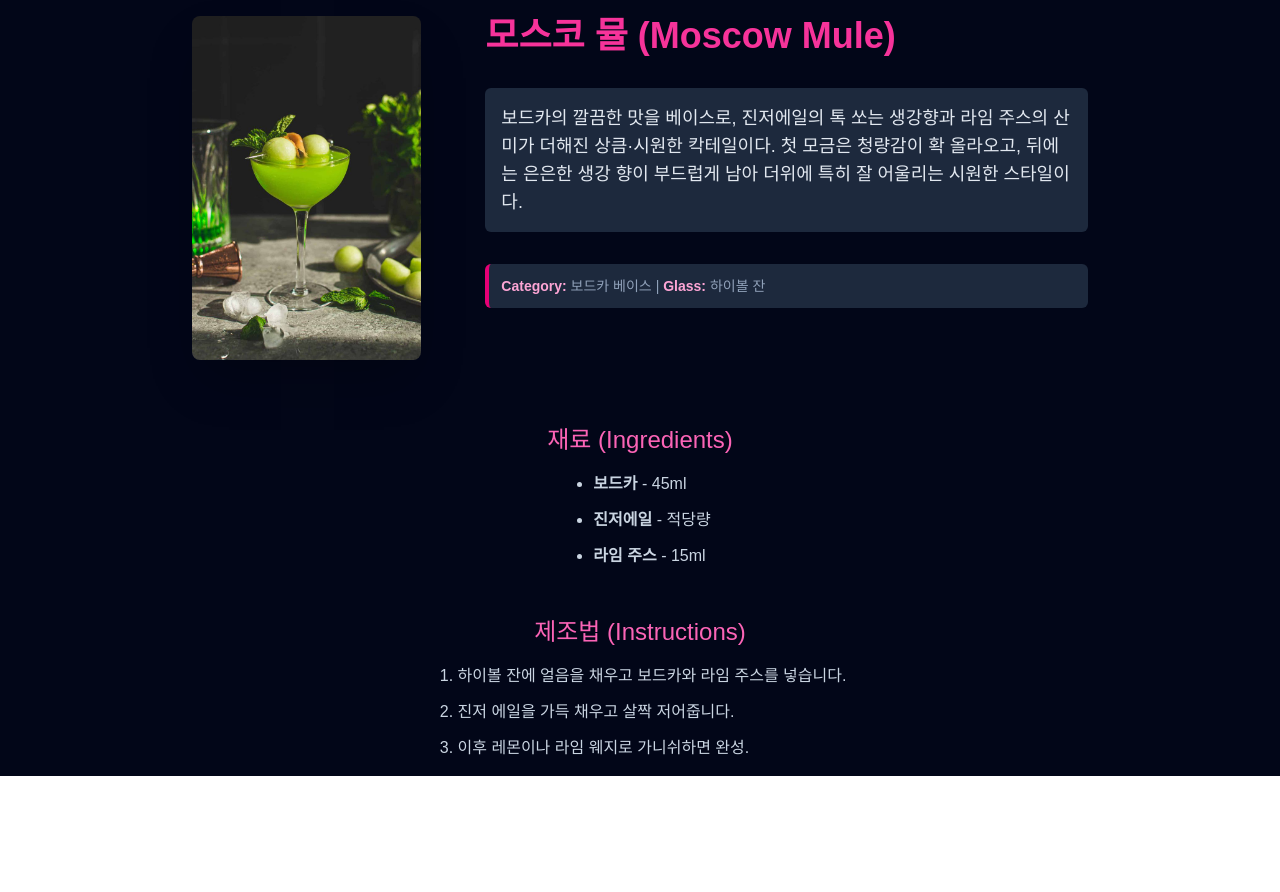
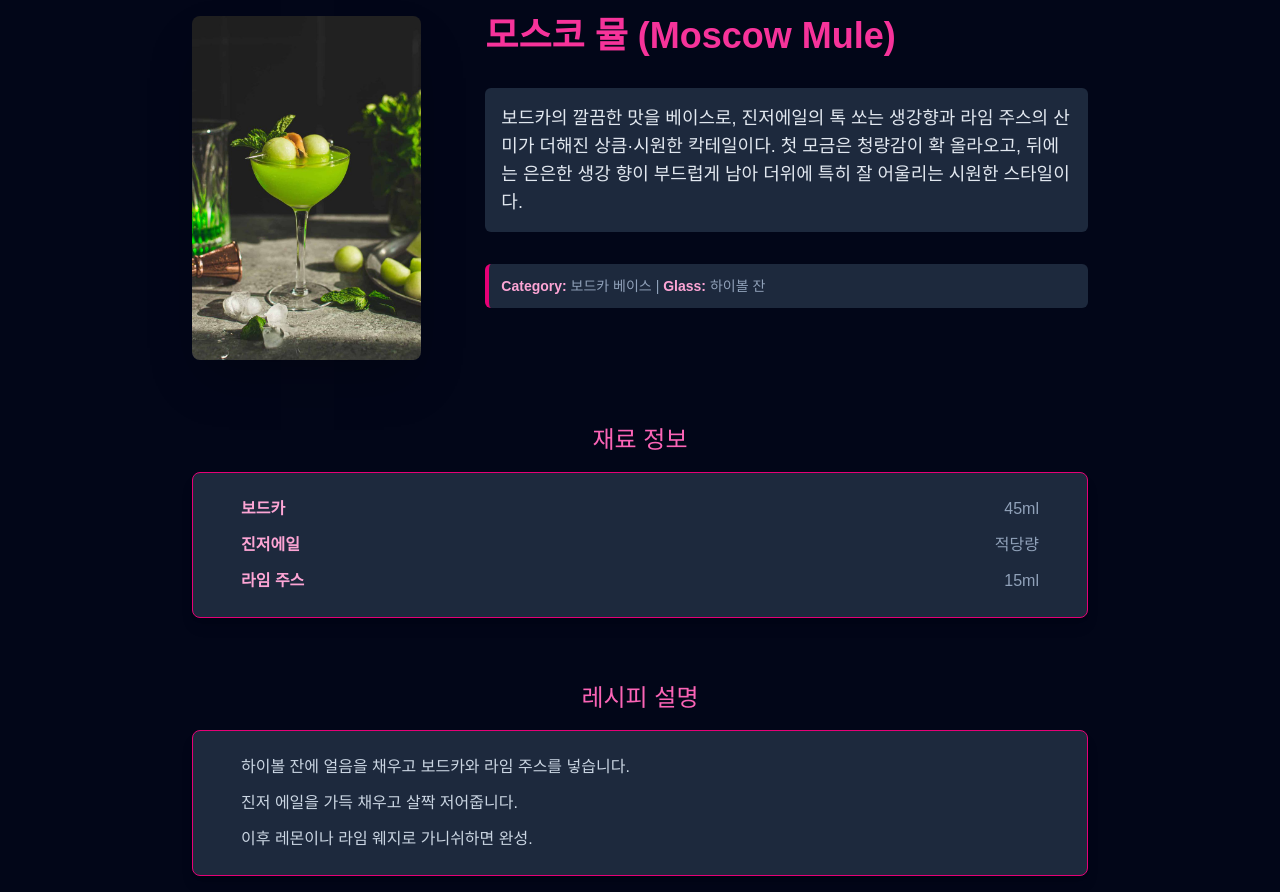
Before and after one commit to junyi04/OBar, a Next.js app: page /detail/1 in a window 1280 px wide. Before the commit the page ends 800 px from the top, so only its background shows below. Built offline with nearby package versions, Linux system fonts and the light colour scheme.

Commit message:
feat: detail 화면 CSS 수정

```diff
--- a/components/detail/IngredientCocktail.tsx
+++ b/components/detail/IngredientCocktail.tsx
@@ -2,15 +2,22 @@ import { Cocktail } from "@/types/cocktail";
 
 export const IngredientCocktail = ({ ingredients }: { ingredients: Cocktail["ingredients"] }) => {
   return (
-    <div className="mt-16 flex flex-col justify-center items-center">
-      <h2 className="text-2xl mb-4 text-pink-400">재료 (Ingredients)</h2>
-      <ul className="list-disc pl-6 space-y-3">
-        {ingredients.map((ingredient, index) => (
-          <li key={index} className="text-slate-300">
-            <span className="font-semibold">{ingredient.item}</span> - {ingredient.amount}
-          </li>
-        ))}
-      </ul>
+    <div className="mt-16 flex flex-col items-center">
+      <h2 className="text-2xl mb-4 text-pink-400">재료 정보</h2>
+
+      <div className="w-full max-w-1xl lg:max-w-4xl bg-slate-800 rounded-lg px-12 py-6 shadow-lg border border-pink-600">
+        <ul className="space-y-3">
+          {ingredients.map((ingredient, index) => (
+            <li
+              key={index}
+              className="flex justify-between items-center text-slate-300"
+            >
+              <span className="font-semibold text-pink-300">{ingredient.item}</span>
+              <span className="text-slate-400">{ingredient.amount}</span>
+            </li>
+          ))}
+        </ul>
+      </div>
     </div>
   );
 }
--- a/components/detail/InstructionCocktail.tsx
+++ b/components/detail/InstructionCocktail.tsx
@@ -1,12 +1,15 @@
 export const InstructionCocktail = ({ instructions }: { instructions: string[] }) => {
   return (
-    <div className="mt-12 flex flex-col justify-center items-center">
-      <h2 className="text-2xl mb-4 text-pink-400">제조법 (Instructions)</h2>
-      <ol className="list-decimal pl-6 space-y-3">
-        {instructions.map((step, index) => (
-          <li key={index} className="text-slate-300">{step}</li>
-        ))}
-      </ol>
+    <div className="mt-16 flex flex-col items-center">
+      <h2 className="text-2xl mb-4 text-pink-400">레시피 설명</h2>
+
+      <div className="w-full max-w-1xl lg:max-w-4xl bg-slate-800 rounded-lg px-12 py-6 shadow-lg border border-pink-600">
+        <ol className="space-y-3">
+          {instructions.map((step, index) => (
+            <li key={index} className="text-slate-300">{step}</li>
+          ))}
+        </ol>
+      </div>
     </div>
   );
 }
```
